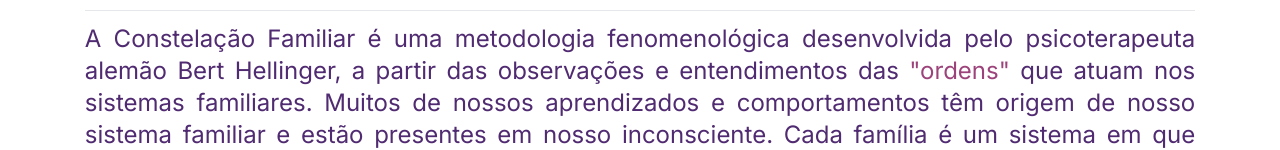
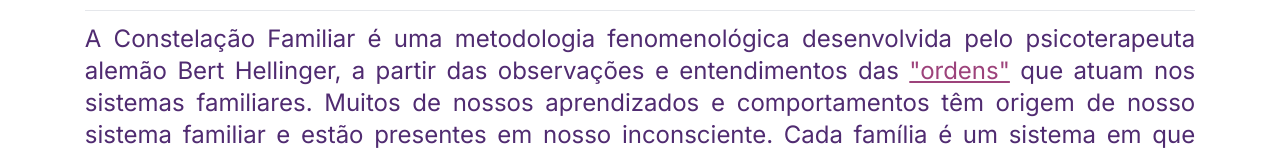
Before and after one commit to ronansalvador/portfolio, a Next.js app: page /constelacao/constelacaofamiliar in a window 1280 px wide. Shown: the part 146-296 px from the top of the page. Built offline with nearby package versions, Linux system fonts and the light colour scheme.

Commit message:
feat: links

```diff
--- a/src/app/constelacao/comofunciona/page.tsx
+++ b/src/app/constelacao/comofunciona/page.tsx
@@ -2,16 +2,17 @@
 import Title from '../components/Title'
 import Button from '../../components/Button'
 import Atendimento from '../components/Atendimento'
+import Link from 'next/link'
 
 function ComoFunciona() {
   return (
     <div className="flex flex-col gap-6 container mx-auto text-roxo">
       <Title>Como funciona a constelação familar?</Title>
       <p>
-        Quando uma ou mais das
-        <a href="./leissistemicas" className="text-magenta underline">
-          {` Leis Sistêmicas `}
-        </a>
+        Quando uma ou mais das{' '}
+        <Link href="./leissistemicas" className="text-magenta underline">
+          Leis Sistêmicas
+        </Link>{' '}
         não são cumpridas ou respeitadas gera-se o que chamamos de emaranhados
         em nossos sistemas. Esses emaranhados provocam conflitos emocionais,
         problemas de relacionamentos, doenças psicossomáticas, medos, psicoses,
--- a/src/app/constelacao/constelacaofamiliar/page.tsx
+++ b/src/app/constelacao/constelacaofamiliar/page.tsx
@@ -9,10 +9,10 @@
       <p>
         A Constelação Familiar é uma metodologia fenomenológica desenvolvida
         pelo psicoterapeuta alemão <a href="berthellinger">Bert Hellinger</a>, a
-        partir das observações e entendimentos das
-        <Link href="./leissistemicas" className="text-magenta">
-          {` "ordens" `}
-        </Link>
+        partir das observações e entendimentos das{' '}
+        <Link href="./leissistemicas" className="text-magenta underline">
+          {`"ordens"`}
+        </Link>{' '}
         que atuam nos sistemas familiares. Muitos de nossos aprendizados e
         comportamentos têm origem de nosso sistema familiar e estão presentes em
         nosso inconsciente. Cada família é um sistema em que todos os membros
```
